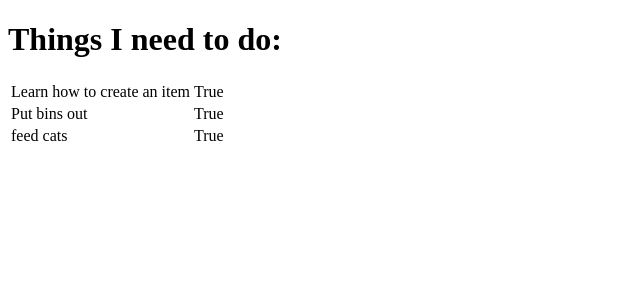
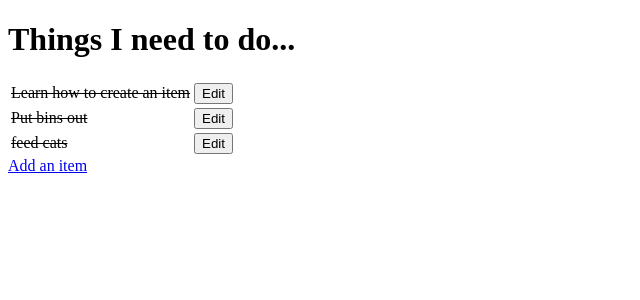
Before and after one commit to farah-maria/hello-django, a Django app: page / in a window 1280 px wide. Shown: the top 300 px of the page, without its empty margins (0-640 px from the left). Run offline with Django 3.2, Linux system fonts and the light colour scheme; data comes from the database, SQL or seed files in the repository; both versions use the stored data as it was after the commit.

Commit message:
add functionalities for editing an item

```diff
--- a/django_todo/urls.py
+++ b/django_todo/urls.py
@@ -15,10 +15,12 @@ Including another URLconf
 """
 from django.contrib import admin
 from django.urls import path
-from todo.views import get_todo_list
+from todo.views import get_todo_list, add_item, edit_item
 
 
 urlpatterns = [
     path('admin/', admin.site.urls),
-    path('', get_todo_list, name='get_todo_list')
+    path('', get_todo_list, name='get_todo_list'),
+    path('add', add_item, name='add'),
+    path('edit/<item_id>', edit_item, name='edit'),
 ]
--- a/todo/templates/todo/todo_list.html
+++ b/todo/templates/todo/todo_list.html
@@ -1,20 +1,36 @@
 <!DOCTYPE html>
-<html lang="en">
+<html>
     <head>
         <meta charset="UTF-8">
-    <meta http-equiv="X-UA-Compatible" content="IE=edge">
-    <meta name="viewport" content="width=device-width, initial-scale=1.0">
+        <meta name="viewport" content="width=device-width, initial-scale=1">
+        <meta http-equiv="X-UA-Compatible" content="ie=edge">
         <title>Document</title>
     </head>
     <body>
-    <h1>Things I need to do:</h1>
+        <h1>Things I need to do...</h1>
+
         <table>
+
             {% for item in items %}
             <tr>
+                {% if item.done %}
+                <td><strike>{{ item.name }}</strike></td>
+                {% else %}
                 <td>{{ item.name }}</td>
-            <td>{{ item.done }}</td>
+                {% endif %}
+                <td>
+                    <a href="/edit/{{ item.id }}">
+                        <button>Edit</button>
+                    </a>
+                </td>
             </tr>
+            {% empty %}
+            <p>You have nothing to do.</p>
             {% endfor %}
         </table>
+
+        <a href="/add">Add an item</a>
     </body>
 </html>
+</body>
+</html>
--- a/todo/views.py
+++ b/todo/views.py
@@ -1,10 +1,43 @@
-from django.shortcuts import render
+from django.shortcuts import render, redirect, get_object_or_404
 from .models import Item
+from .forms import ItemForm
+
 
 # Create your views here.
+
+
 def get_todo_list(request):
     items = Item.objects.all()
     context = {
         'items': items
     }
     return render(request, 'todo/todo_list.html', context)
+
+
+def add_item(request):
+    if request.method == 'POST':
+        form = ItemForm(request.POST)
+        if form.is_valid():
+            form.save()
+        return redirect('get_todo_list')
+    form = ItemForm()
+    context = {
+        'form': form
+    }
+
+    return render(request, 'todo/add_item.html', context)
+
+
+def edit_item(request, item_id):
+    item = get_object_or_404(Item, id=item_id)
+    if request.method == 'POST':
+        form = ItemForm(request.POST, instance=item)
+        if form.is_valid():
+            form.save()
+        return redirect('get_todo_list')
+    form = ItemForm(instance=item)
+    context = {
+        'form': form
+    }
+
+    return render(request, 'todo/edit_item.html', context)
```
Also changed, not shown: todo/forms.py (added, +8 -0 lines), todo/templates/todo/add_item.html (added, +22 -0 lines), todo/templates/todo/edit_item.html (added, +22 -0 lines), db.sqlite3. Lines whose indentation alone changed are shown as unchanged.
